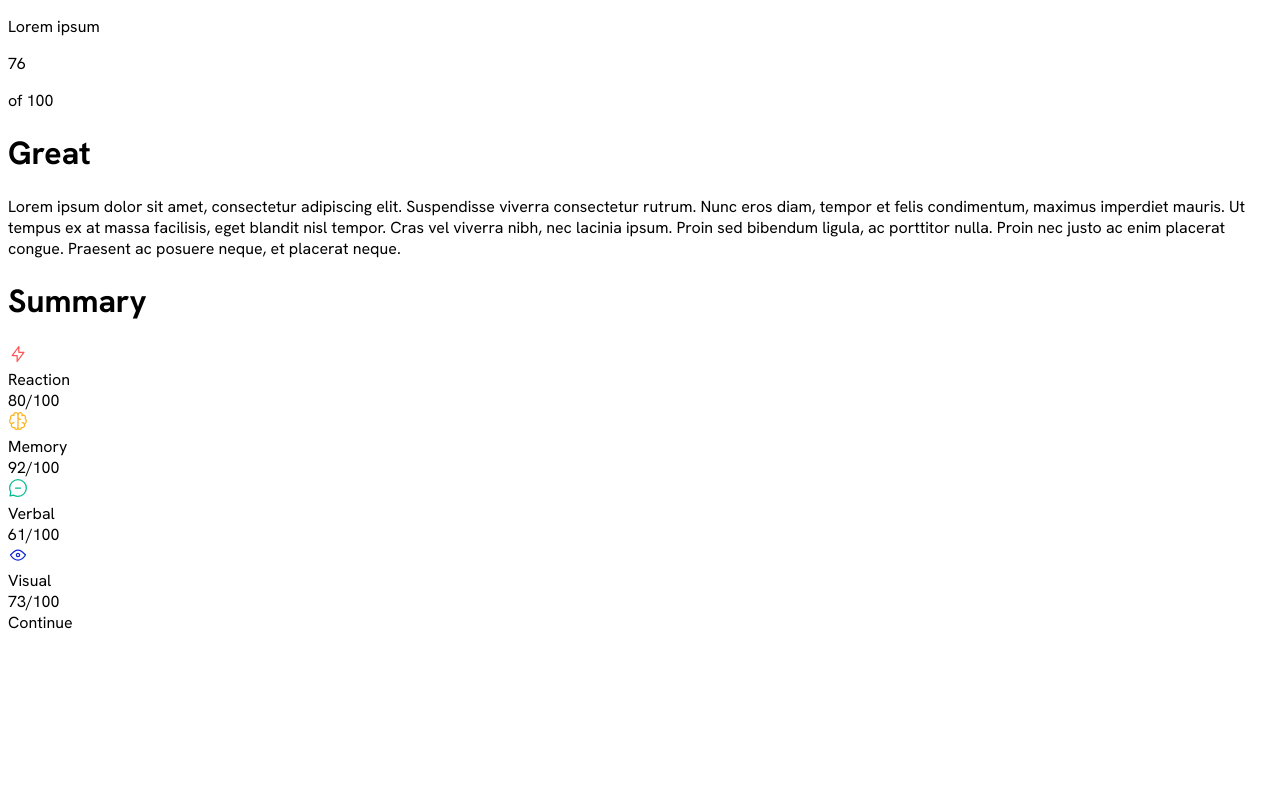
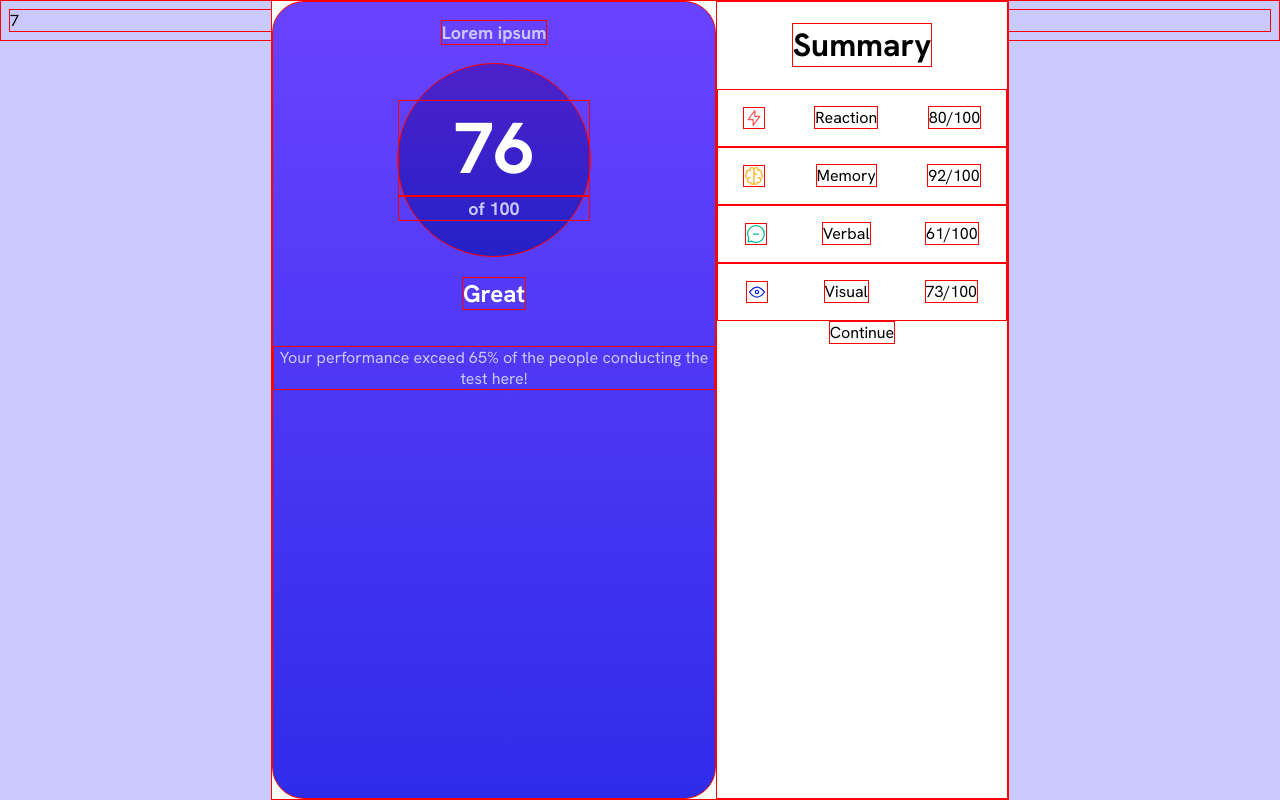
Before and after one commit to mnubhan/Result-Summary-Component, a plain HTML site: page index.html in a window 1280 px wide. Drawn offline with Linux system fonts and the light colour scheme.

Commit message:
style:implement design in some of the element

```diff
--- a/index.html
+++ b/index.html
@@ -3,7 +3,7 @@
   <head>
     <meta charset="UTF-8" />
     <meta name="viewport" content="width=device-width, initial-scale=1.0" />
-    <link rel="stylesheet" href="style.css">
+    <link rel="stylesheet" href="style.css" />
     <title>Result Summary Component</title>
   </head>
   <body>
@@ -14,36 +14,30 @@
           <p class="result__value">76</p>
           <p class="result__out-of-100">of 100</p>
         </div>
-        <h1>Great</h1>
+        <h2>Great</h2>
         <p class="result__explaination">
-          Lorem ipsum dolor sit amet, consectetur adipiscing elit. Suspendisse
-          viverra consectetur rutrum. Nunc eros diam, tempor et felis
-          condimentum, maximus imperdiet mauris. Ut tempus ex at massa
-          facilisis, eget blandit nisl tempor. Cras vel viverra nibh, nec
-          lacinia ipsum. Proin sed bibendum ligula, ac porttitor nulla. Proin
-          nec justo ac enim placerat congue. Praesent ac posuere neque, et
-          placerat neque.
+          Your performance exceed 65% of the people conducting the test here!
         </p>
       </div>
       <div class="info__summary">
         <h1>Summary</h1>
         <div class="info__summary_category info__summary_reaction">
-          <img class="info__summary_icon" src="images/icon-reaction.svg">
+          <img class="info__summary_icon" src="images/icon-reaction.svg" />
           <div class="info__summary_category-title">Reaction</div>
           <div class="info__summary_result">80/100</div>
         </div>
         <div class="info__summary_category info__summary_memory">
-          <img class="info__summary_icon" src="images/icon-memory.svg">
+          <img class="info__summary_icon" src="images/icon-memory.svg" />
           <div class="info_summary_category-title">Memory</div>
           <div class="info__summary_result">92/100</div>
         </div>
         <div class="info__summary_category info__summary_verbal">
-          <img class="info__summary_icon" src="images/icon-verbal.svg">
+          <img class="info__summary_icon" src="images/icon-verbal.svg" />
           <div class="info_summary_category-title">Verbal</div>
           <div class="info__summary_result">61/100</div>
         </div>
         <div class="info__summary_category info__summary_visual">
-          <img class="info__summary_icon" src="images/icon-visual.svg">
+          <img class="info__summary_icon" src="images/icon-visual.svg" />
           <div class="info_summary_category-title">Visual</div>
           <div class="info__summary_result">73/100</div>
         </div>
@@ -52,3 +46,4 @@
     </div>
   </body>
 </html>
+7
--- a/style.css
+++ b/style.css
@@ -1,20 +1,130 @@
-@import url('https://fonts.googleapis.com/css2?family=Hanken+Grotesk:ital,wght@0,100..900;1,100..900&display=swap');
+@import url("https://fonts.googleapis.com/css2?family=Hanken+Grotesk:ital,wght@0,100..900;1,100..900&display=swap");
 
-:root{
-    --yellow:#FFB21E;
-    --yello-white:#232323;
-    --blue:#1125D6;
-    --blue-white:#F3F4FD;
-    --green:#00BB8F;
-    --green-white:#F2FCF9;
-    --red:#FF5555;
-    --red-white:#FFF6F6;
-    --dark-navy:#303B59;
-    --light-blue:#CAC9FF;
-    --very-light-blue:#ECF2FF;
-    --white:#FFF;
+:root {
+  --yellow: #ffb21e;
+  --yello-white: #232323;
+  --blue: #1125d6;
+  --blue-white: #f3f4fd;
+  --green: #00bb8f;
+  --green-white: #f2fcf9;
+  --red: #ff5555;
+  --red-white: #fff6f6;
+  --dark-navy: #303b59;
+  --light-blue: #cac9ff;
+  --very-light-blue: #ecf2ff;
+  --white: #fff;
+  --light-purple: #7755ff;
+  --purple: #6943ff;
+  --dark-purple: #2f2ce9;
+  --darker-purple: #4d21c9;
+  --white-purple: #2521c9;
+}
+* {
+  font-family: "Hanken Grotesk", sans-serif;
+  border: 1px solid red;
 }
 
-*{
-    font-family: 'Hanken Grotesk',sans-serif;
+body {
+  background-color: var(--light-blue);
 }
+
+.info__section {
+  position: absolute;
+  top: 0;
+  bottom: 0;
+  left: 0;
+  right: 0;
+  margin: auto;
+  display: flex;
+  flex-flow: row;
+  justify-content: center;
+  background-color: var(--white);
+  max-width: 46rem;
+  min-height: 32rem;
+  margin-inline:auto;
+}
+.info__result {
+  background: linear-gradient(
+    var(--light-purple) 0%,
+    var(--purple) 0%,
+    var(--dark-purple)
+  );
+  display: flex;
+  flex-flow: column wrap;
+  align-items: center;
+  text-align: center;
+  margin: 0;
+  color: var(--white);
+  border-radius: 2rem;
+  width:auto;
+}
+.result__value_section {
+  background: linear-gradient(var(--darker-purple), var(--white-purple));
+  width: 12rem;
+  height: 12rem;
+  border-radius: 50%;
+  display: flex;
+  flex-flow: column wrap;
+  justify-content: center;
+}
+.result__value {
+  font-size: 4.5rem;
+  font-weight: bolder;
+  margin: 0;
+}
+.info__result > p {
+  color: var(--light-blue);
+  font-weight: bold;
+  font-size: 1.125rem;
+}
+.info__result > .result__explaination {
+  font-weight: normal;
+  font-size: 1rem;
+}
+.result__out-of-100 {
+  color: var(--light-blue);
+  font-weight: bold;
+  font-size: 1.125rem;
+  margin: 0;
+}
+.info__summary {
+  display: flex;
+  flex-flow: column wrap;
+  align-items:center;
+  width:auto;
+}
+
+.info__summary_category{
+  display:flex;
+  flex-flow:row;
+  justify-content:space-around;
+  align-items:center;
+  height:3.5rem;
+  min-width:18rem;
+  max-width:20rem;
+
+}
+
+@media screen and (max-width: 375px) {
+  .info__section{
+    flex-wrap:wrap;
+  }
+  .info__result {
+    border-radius: 0 0 2rem 2rem;
+    width:auto;
+  }
+  .result__value_section {
+    width: 8.75rem;
+    height: 8.75rem;
+  }
+  .result__value {
+    font-size: 3.5rem;
+    font-weight: bolder;
+  }
+  .result__out-of-100 {
+    font-size: 1rem;
+  }
+  .info__summary{
+    width:auto;
+  }
+}
```
